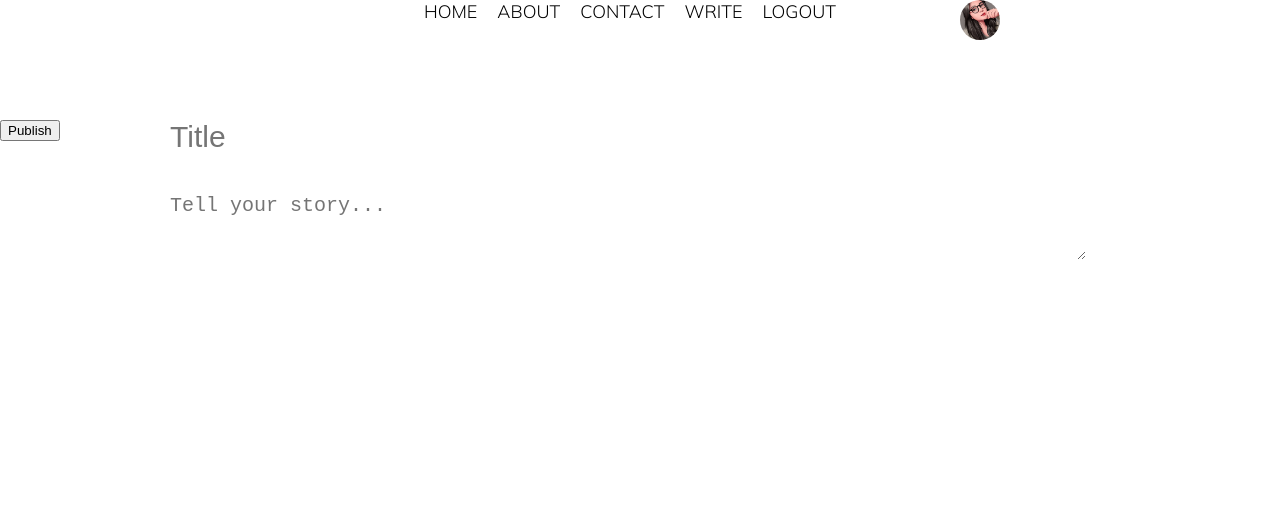
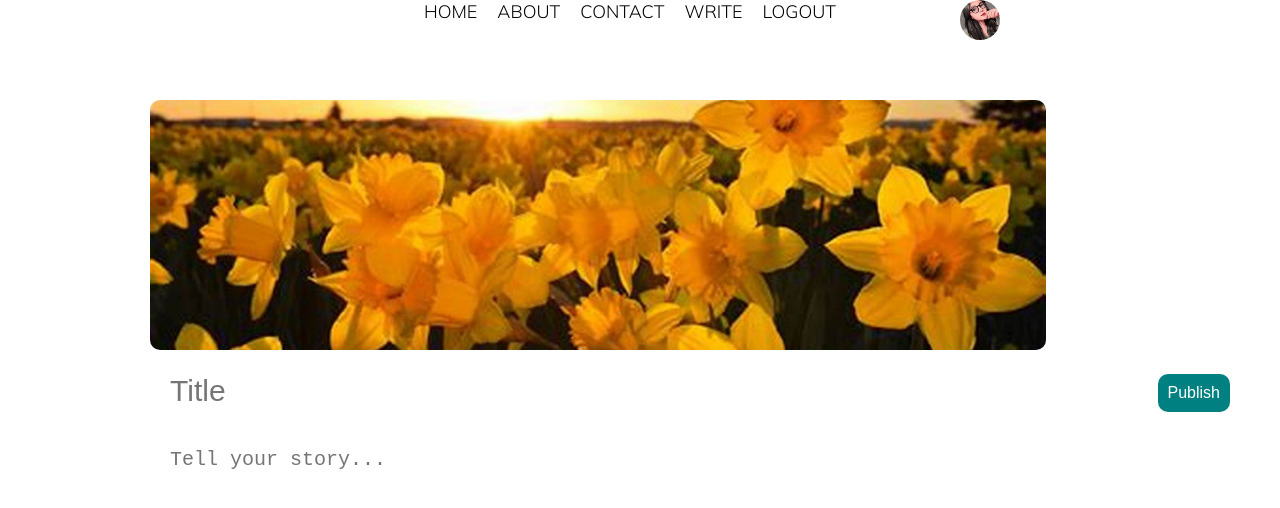
Before and after one commit to Ashu23Queen/codespaces-react, a React (Vite) app: page / in a window 1280 px wide. Shown: the top 508 px of the page. Built offline with nearby package versions, Linux system fonts and the light colour scheme; some icons are missing.

Commit message:
updated write components

```diff
--- a/src/pages/write/Write.jsx
+++ b/src/pages/write/Write.jsx
@@ -3,6 +3,7 @@ import "./write.css"
 export default function Write() {
     return(
         <div className="write">
+            <img src="main-banner.jpg" alt="" className="writeImg" />
             <form className="writeForm">
                 <div className="writeFormGroup">
                     <label htmlFor="fileInput">
--- a/src/pages/write/write.css
+++ b/src/pages/write/write.css
@@ -32,8 +32,24 @@
 }
 .writeText{
     font-size: 20px;
+    height: 100vh;
 }
 .writeSubmit{
     position: absolute;
     top: 20px;
+    right:50px;
+    color: white;
+    background-color:teal;
+    padding: 10px;
+    border: none;
+    border-radius: 10px;
+    cursor: pointer;
+    font-size: 16px;
 }
+.writeImg{
+    margin-left: 150px;
+    width: 70vw;
+    height: 250px;
+    border-radius: 10px;
+    object-fit: cover;
+}
```
